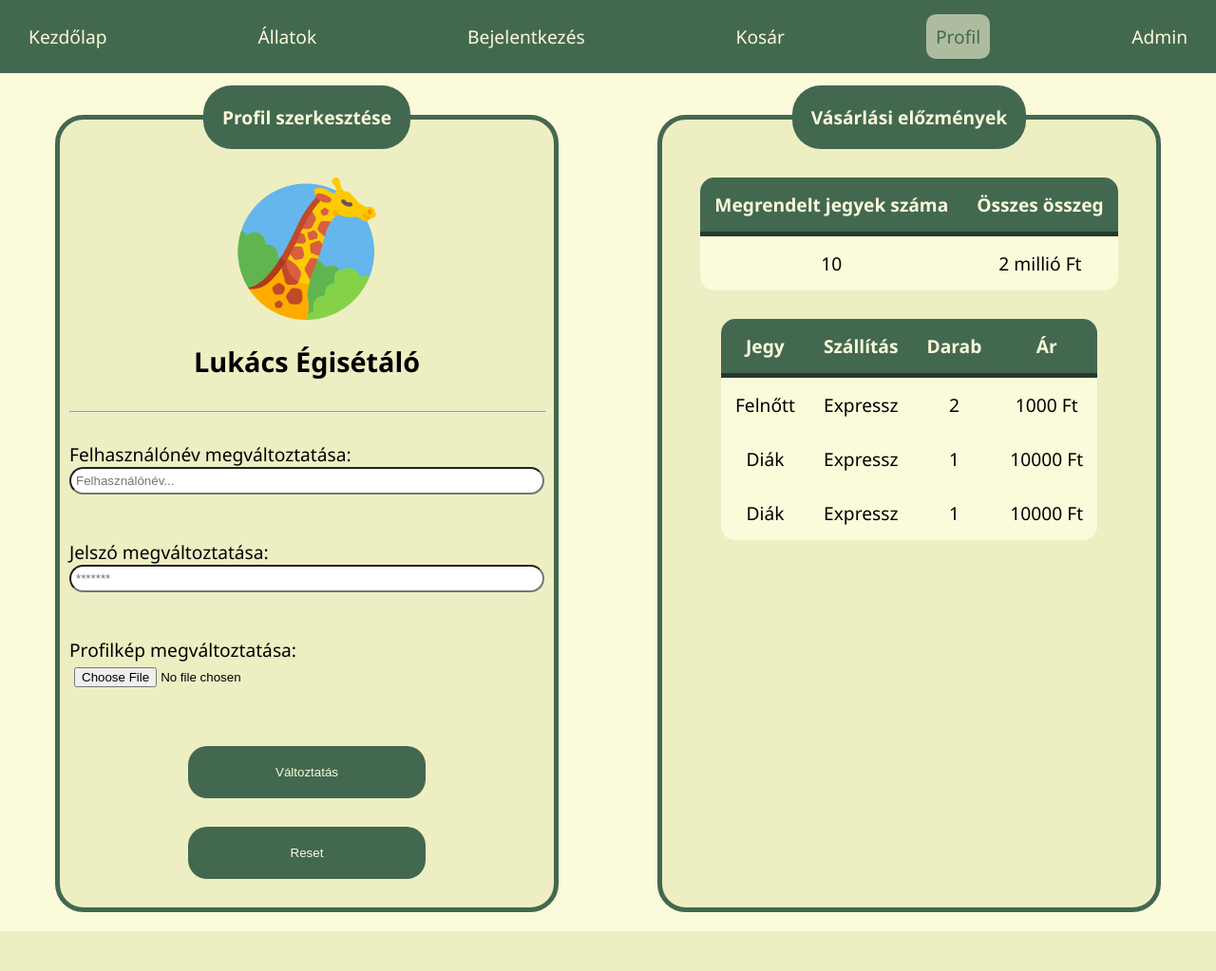
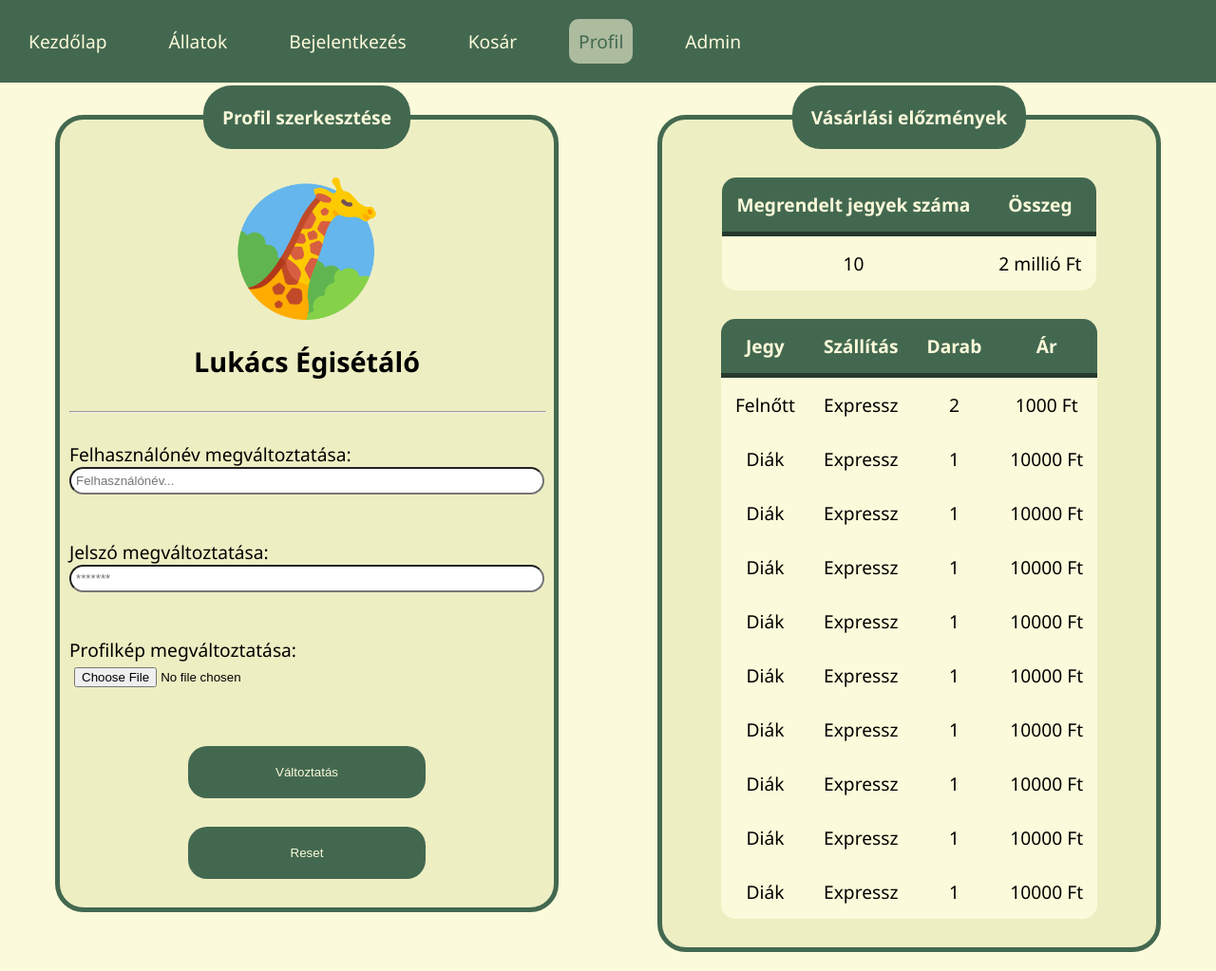
Before and after one commit to 30jackv/webproject, a PHP site: page /profil.html in a window 1280 px wide. Shown: the whole page at 95% size. Before the commit the page ends 981 px from the top, so only its background shows below. Run offline with PHP 8.4, Linux system fonts and the light colour scheme.

Commit message:
nav flex eltávolítása plusz táblázat header padding beállítása

```diff
--- a/css/allatok.css
+++ b/css/allatok.css
@@ -60,6 +60,7 @@ caption {
 
 #allatok-tablazat th {
   color: white;
+  padding: 20px;
   font-size: x-large;
   background-color: #4b4335;
 }
--- a/css/stylesheet.css
+++ b/css/stylesheet.css
@@ -23,11 +23,8 @@ nav a:hover {
 
 nav { /* navon belüli szövegek rendezése szerint */
   background-color: #436850;
-  padding: 15px 0;
+  padding: 30px 0;
   top: 0;
-  display: flex;
-  align-items: center;
-  justify-content: space-between;
   position: fixed;
   width: 100%;
   overflow: auto;
--- a/profil.html
+++ b/profil.html
@@ -54,7 +54,7 @@
           <thead>
           <tr>
             <th>Megrendelt jegyek száma</th>
-            <th>Összes összeg</th>
+            <th>Összeg</th>
           </tr>
           <tr>
             <td>10</td>
@@ -90,6 +90,48 @@
             <td>1</td>
             <td>10000</td>
           </tr>
+          <tr>
+            <td>Diák</td>
+            <td>Expressz</td>
+            <td>1</td>
+            <td>10000</td>
+          </tr>
+          <tr>
+            <td>Diák</td>
+            <td>Expressz</td>
+            <td>1</td>
+            <td>10000</td>
+          </tr>
+          <tr>
+            <td>Diák</td>
+            <td>Expressz</td>
+            <td>1</td>
+            <td>10000</td>
+          </tr>
+          <tr>
+            <td>Diák</td>
+            <td>Expressz</td>
+            <td>1</td>
+            <td>10000</td>
+          </tr>
+          <tr>
+            <td>Diák</td>
+            <td>Expressz</td>
+            <td>1</td>
+            <td>10000</td>
+          </tr>
+          <tr>
+            <td>Diák</td>
+            <td>Expressz</td>
+            <td>1</td>
+            <td>10000</td>
+          </tr>
+          <tr>
+            <td>Diák</td>
+            <td>Expressz</td>
+            <td>1</td>
+            <td>10000</td>
+          </tr>
           </tbody>
         </table>
       </div>
```
